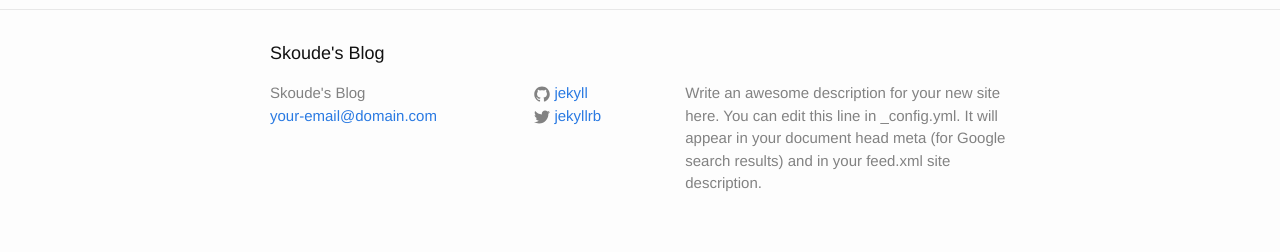
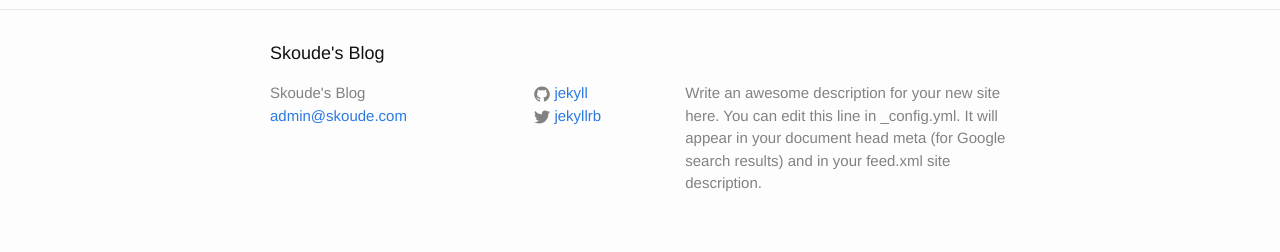
Before and after one commit to skoude/skoude.github.io, a Jekyll site: the page built from _posts/2015-04-13-welcome-to-jekyll.markdown, in a window 1280 px wide. Shown: the part 689-941 px from the top of the page. Built offline with Jekyll 4.4.1, drawn with Linux system fonts in a browser that asks for light colours.

Commit message:
initial commit

```diff
--- a/_config.yml
+++ b/_config.yml
@@ -1,6 +1,6 @@
 # Site settings
 title: Skoude's Blog
-email: your-email@domain.com
+email: admin@skoude.com
 description: > # this means to ignore newlines until "baseurl:"
   Write an awesome description for your new site here. You can edit this
   line in _config.yml. It will appear in your document head meta (for
```
